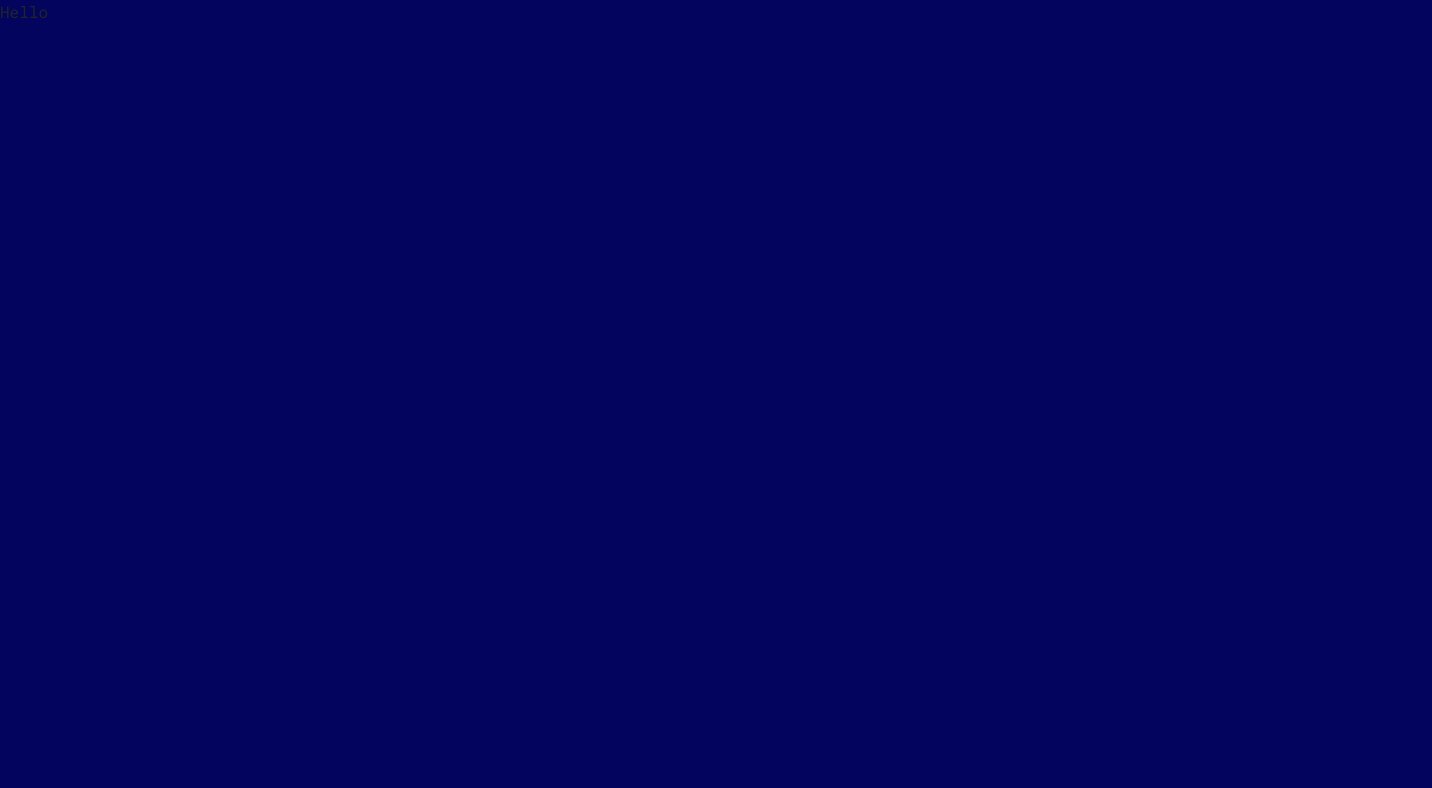
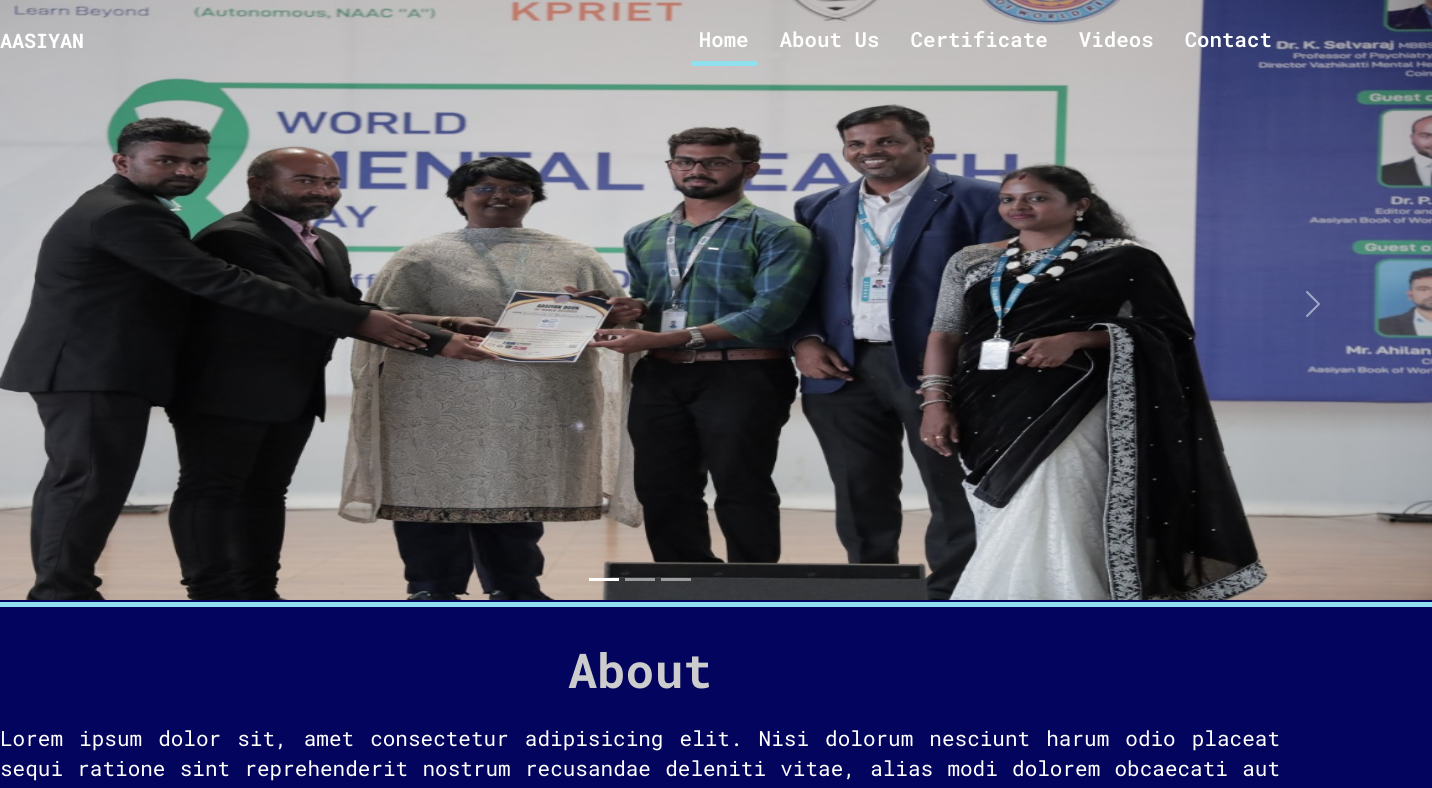
Before and after one commit to dineshramGovindaraj/aasiyan, a React (Create React App) app: page / in a window 1280 px wide. Shown: the top 788 px of the page, 1432 px wide, since content can reach past the window. Built offline with nearby package versions, Linux system fonts and the light colour scheme.

Commit message:
chages in package.json

```diff
--- a/package.json
+++ b/package.json
@@ -1,5 +1,5 @@
 {
-  "homepage": "https://dineshramGovindaraj.github.io/aasiyan",
+  "homepage": "https://aasiyan.com",
   "name": "aasiyan",
   "version": "0.1.0",
   "private": true,
--- a/public/index.html
+++ b/public/index.html
@@ -39,7 +39,7 @@
   </head>
   <body>
     <noscript>You need to enable JavaScript to run this app.</noscript>
-    <div id="root">Welcome</div>
+    <div id="root"></div>
     <!--
       This HTML file is a template.
       If you open it directly in the browser, you will see an empty page.
--- a/src/App.js
+++ b/src/App.js
@@ -1,13 +1,10 @@
 import "./App.css";
-import Navbar from "./components/Navbar/Navbar";
 import Home from "./pages/Home/Home";
 
 function App() {
   return (
     <div>
-      {/* <Navbar />
-      <Home /> */}
-      Hello
+      <Home />
     </div>
   );
 }
--- a/src/pages/Home/Home.js
+++ b/src/pages/Home/Home.js
@@ -2,10 +2,12 @@ import React from "react";
 import Carousel from "../../components/Carousel/Carousel";
 import About from "../../components/About/About";
 import Records from "../../components/Records/Records";
+import Navbar  from "../../components/Navbar/Navbar";
 
 const Home = () => {
   return (
     <div>
+      <Navbar />
       <Carousel />
       <About />
       <Records />
```
